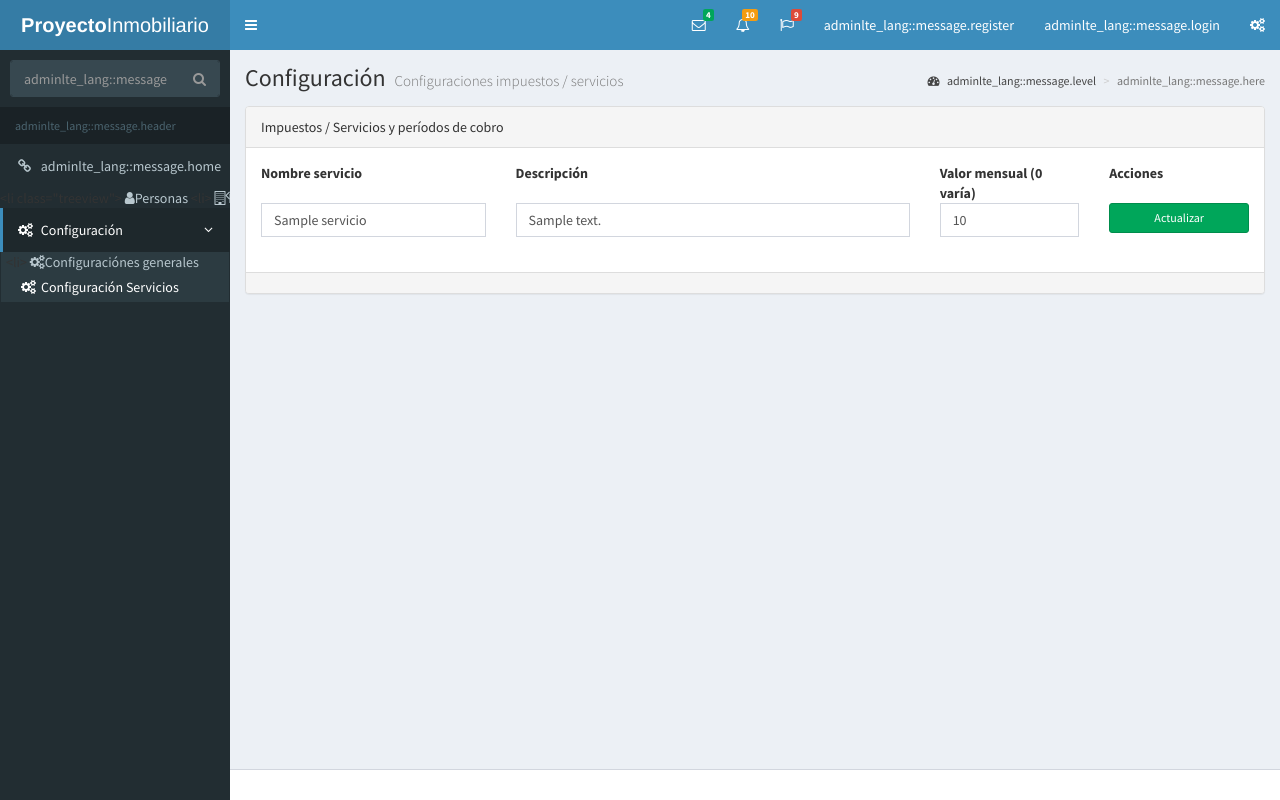
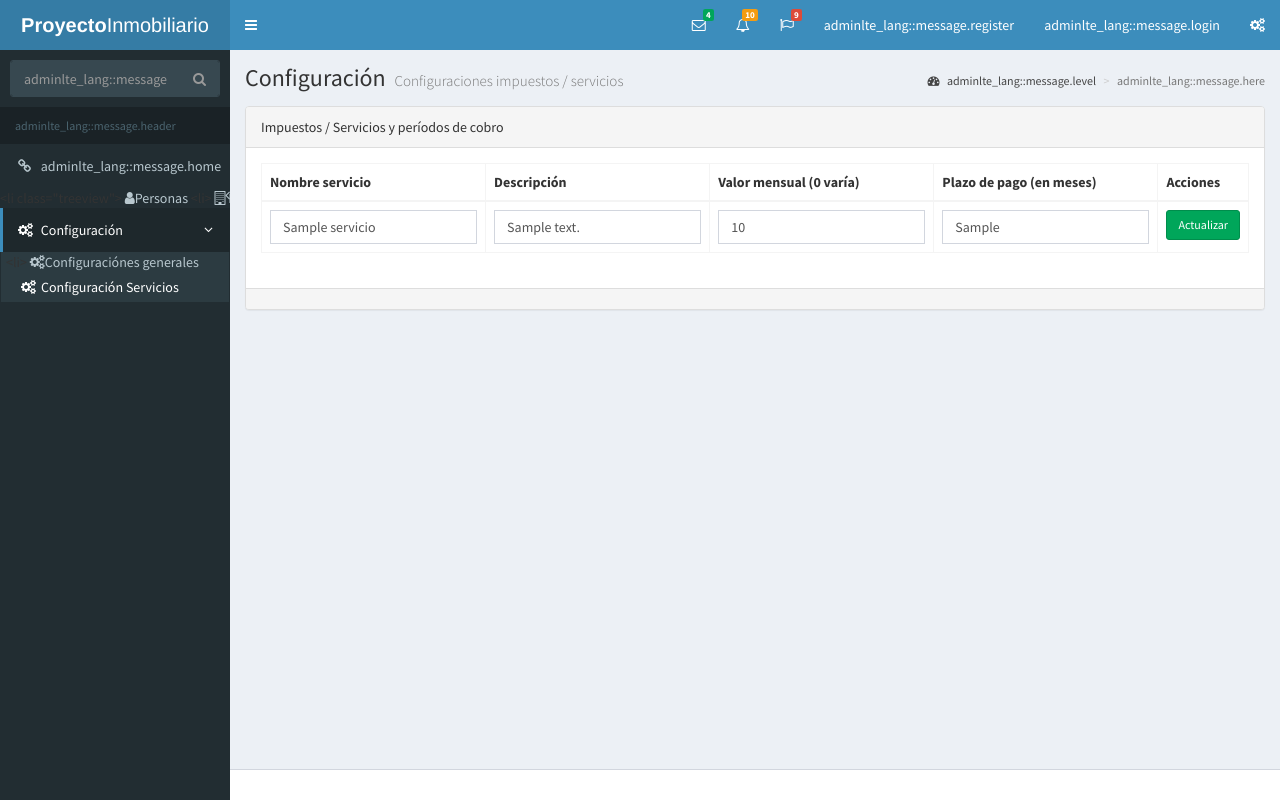
Before and after one commit to juanscho09/proyecto_inmobiliario, a Laravel app: template resources/views/configuracion/servicios.blade.php in a window 1280 px wide. Run offline with Laravel 8, Linux system fonts and the light colour scheme; the template is opened without the code that fills it: most values are stand-ins (such as "Sample title", 1, 10 or a date in 2020); settings files or empty folders that the repository lacks are supplied; parts of the project's set-up code (start-up, migrations or seed data) failed here and were passed over; some libraries are stand-ins or nearby versions.

Commit message:
ya actualiza servicios, tiene seeder

```diff
--- a/database/seeds/ConfigServiciosSeeder.php
+++ b/database/seeds/ConfigServiciosSeeder.php
@@ -15,7 +15,7 @@
 
         //insert some dummy records
         DB::table('configuraciones_servicios')->insert([
-            ['titulo'=>'Gas','descripcion'=>'-', 'valor' => 0],
+            ['titulo'=>'Gas','descripcion'=>'Pago bimestral', 'valor' => 0, 'plazo_pago' => 2],
             ['titulo'=>'Luz','descripcion'=>'-', 'valor' => 0],
             ['titulo'=>'Teléfono','descripcion'=>'-', 'valor' => 0],
             ['titulo'=>'ABL','descripcion'=>'-', 'valor' => 0],
--- a/resources/views/configuracion/servicios.blade.php
+++ b/resources/views/configuracion/servicios.blade.php
@@ -30,44 +30,55 @@
                 <div class="panel-body">
                     @if($servicios->count())
                         <div class="row">
-                            <div class="col-md-3">
-                                <strong class="text-center">Nombre servicio</strong>
-                            </div>
-                            <div class="col-md-5">
-                                <strong class="text-center">Descripción</strong>
-                            </div>
-                            <div class="col-md-2">
-                                <strong class="text-center">Valor mensual (0 varía)</strong>
-                            </div>
-                            <div class="col-md-2">
-                                <strong class="text-center">Acciones</strong>
+                            <div class="col-xs-12">
+                                <div class="table-responsive">
+                                    <table class="table table-bordered">
+                                        <thead>
+                                            <tr>
+                                                <th>Nombre servicio</th>
+                                                <th>Descripción</th>
+                                                <th>Valor mensual (0 varía)</th>
+                                                <th>Plazo de pago (en meses)</th>
+                                                <th>Acciones</th>
+                                            </tr>
+                                        </thead>
+                                        <tbody>
+                                            @foreach($servicios as $servicio)
+                                                <tr>
+                                                    {!! Form::model($servicio,
+                                                        ['route' => ['configuracion.generales.update', $servicio->id], 'method' => 'PUT' ]) !!}
+
+                                                        <td>
+                                                            {{  Form::text( 'titulo', null,
+                                                                array('class' => 'form-control') ) }}
+                                                        </td>
+                                                        <td>
+                                                            {{  Form::text( 'descripcion', null,
+                                                                array('class' => 'form-control') ) }}
+                                                        </td>
+                                                        <td>
+                                                            {{  Form::text( 'valor', null,
+                                                                 array('class' => 'form-control') ) }}
+                                                        </td>
+                                                        <td>
+                                                            {{  Form::text( 'plazo_pago', null,
+                                                                 array('class' => 'form-control') ) }}
+                                                        </td>
+                                                        <td>
+                                                            {{ Form::submit('Actualizar', ['class' => 'btn btn-success btn-block btn-sm']) }}
+                                                        </td>
+                                                    {{ Form::close() }}
+                                                </tr>
+                                            @endforeach
+                                        </tbody>
+                                    </table>
+                                </div>
                             </div>
                         </div>
-                        @foreach($servicios as $servicio)
 
-                            {!! Form::model($servicio,
-                                   ['route' => ['configuracion.generales.update', $servicio->id], 'method' => 'PUT' ]) !!}
-                                <div class="row">
-                                    <div class="col-md-3">
-                                        {{  Form::text( 'titulo', null,
-                                            array('class' => 'form-control') ) }}
-                                    </div>
-                                    <div class="col-md-5">
-                                        {{  Form::text( 'descripcion', null,
-                                            array('class' => 'form-control') ) }}
-                                    </div>
-                                    <div class="col-md-2">
-                                        {{  Form::text( 'valor', null,
-                                             array('class' => 'form-control') ) }}
-                                    </div>
-                                    <div class="col-md-2">
-                                        {{ Form::submit('Actualizar', ['class' => 'btn btn-success btn-block btn-sm']) }}
-                                    </div>
-                                </div>
-                            <br>
 
-                            {{ Form::close() }}
-                        @endforeach
+
+
                     @else
                         <div class="alert alert-warning alert-dismissible">
                             <button type="button" class="close" data-dismiss="alert" aria-hidden="true">×</button>
```
Also changed, not shown: app/Http/Controllers/ConfiguracionController.php (+47 -2 lines).
